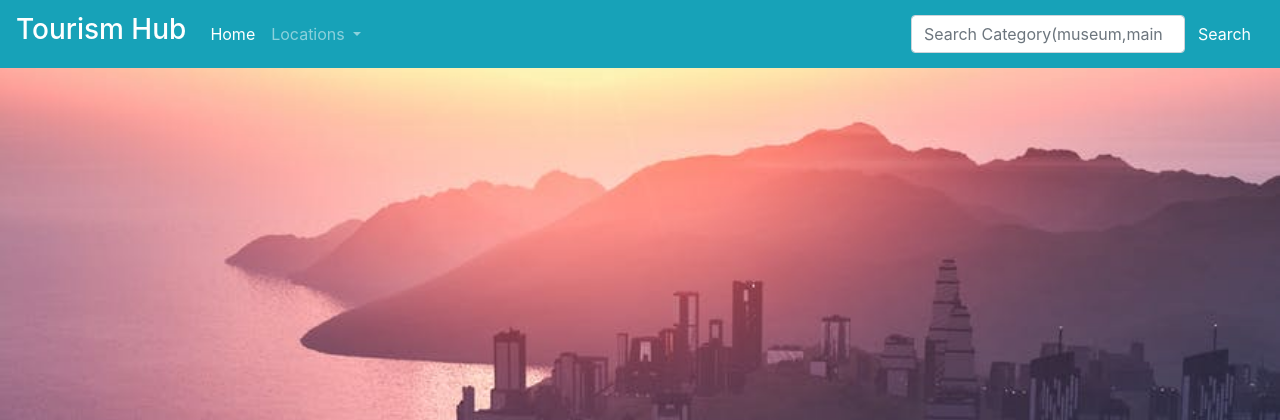
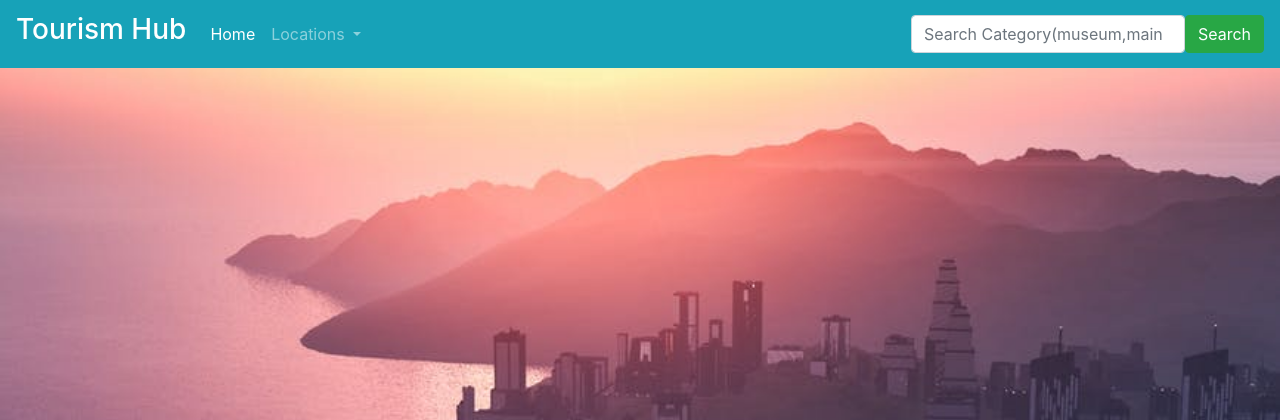
Before and after one commit to EssyMwangi/my-gallery, a Django app: template mygallery/templates/layout.html in a window 1280 px wide. Shown: the top 420 px of the page. Run offline with Django 3.2, Linux system fonts and the light colour scheme; the template is opened without the code that fills it, so the values that code supplies are empty; some libraries are stand-ins or nearby versions.

```diff
--- a/mygallery/templates/navbar.html
+++ b/mygallery/templates/navbar.html
@@ -26,8 +26,8 @@
         </li>
       </ul>
       <form class="form-inline my-2 my-md-0"  action="/search" role="search">
-        <input class="form-control mr-sm-6" type="search" placeholder="Search Category(museum,main attraction,city)..." name="imagesearch" aria-label="Search">
-        <button class="btn btn-info btn-md my-2 my-sm-0" type="submit">Search</button>
+        <input class="form-control mr-bg-6" type="search" placeholder="Search Category(museum,main attraction,city)..." name="imagesearch" aria-label="Search">
+        <button class="btn btn-success btn-md my-2 my-sm-0" type="submit">Search</button>
       </form>
     </div>
   </nav>
```
